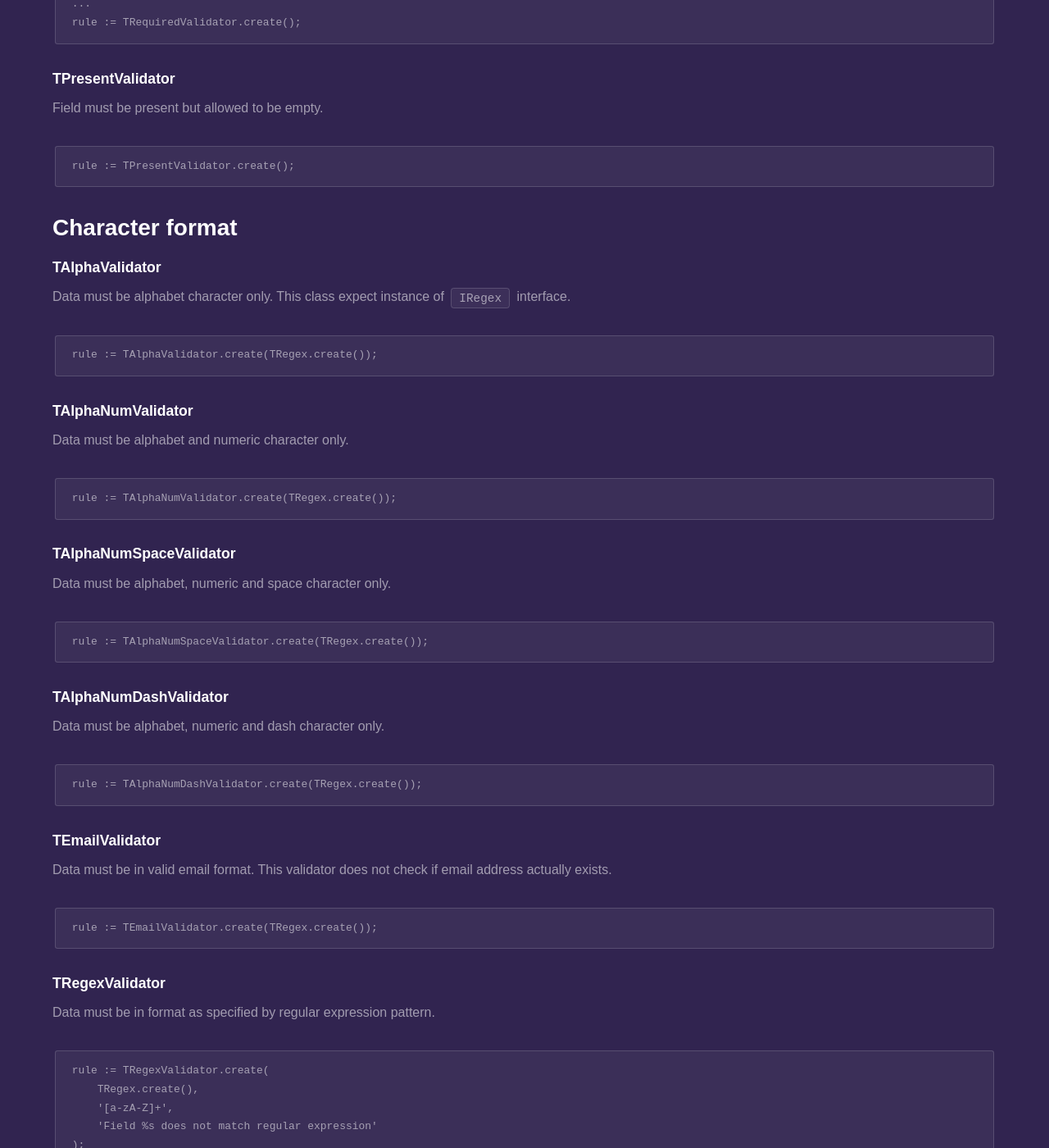
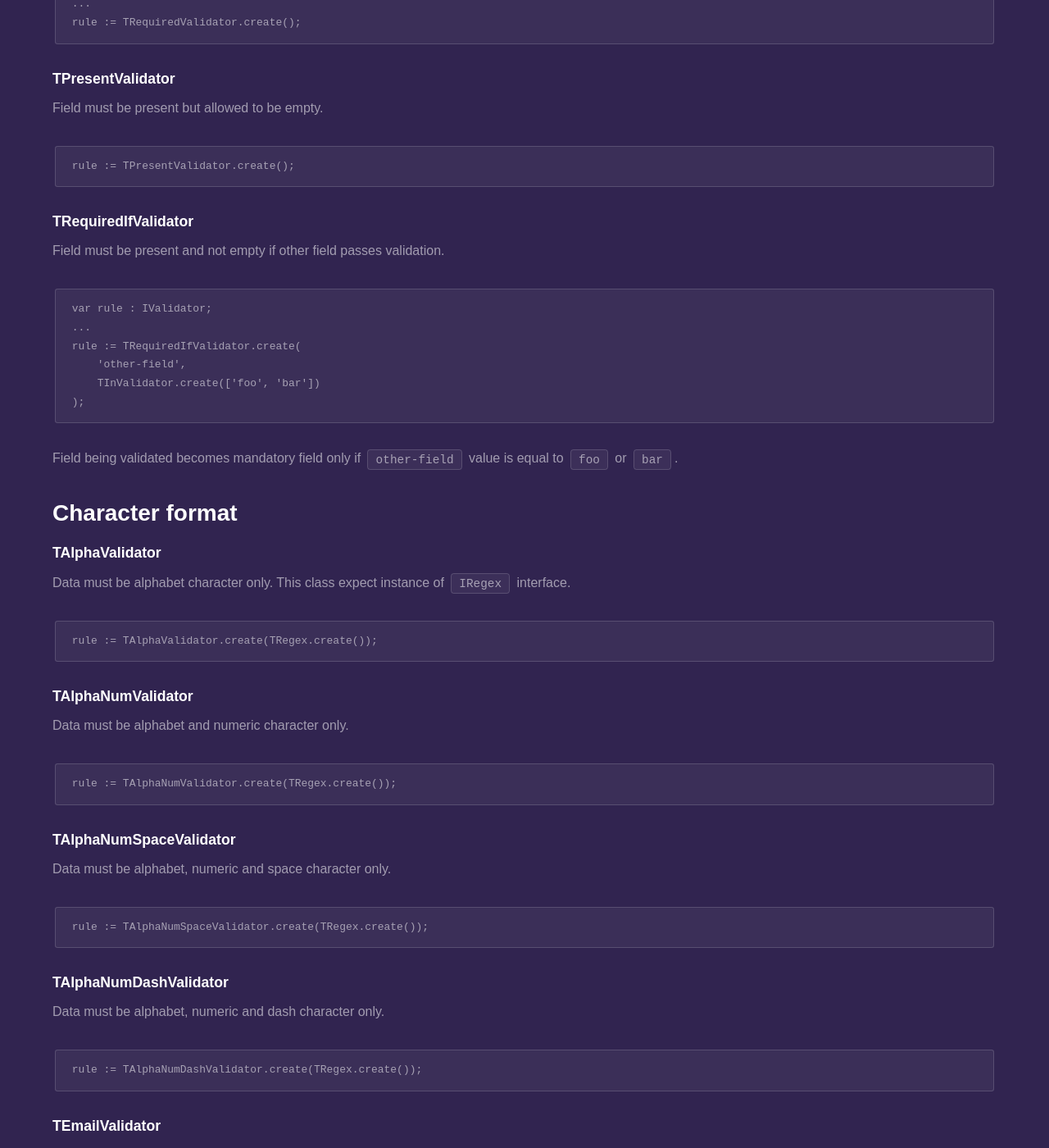
Before and after one commit to fanoframework/fanoframework.github.io, a Jekyll site: the page built from security/form-validation/built-in-validation-rules/index.md, in a window 1280 px wide and 1400 px high, scrolled down 547 px. Shown: the whole window at 82% size. Built offline with Jekyll 4.4.1, drawn with Linux system fonts in a browser that asks for light colours; our own code applies the rules of GitHub Pages for plain Markdown files; some of the changed text lies outside the part shown.

Commit message:
add content about new validators

````diff
--- a/security/form-validation/built-in-validation-rules/index.md
+++ b/security/form-validation/built-in-validation-rules/index.md
@@ -26,6 +26,20 @@
 ```
 rule := TPresentValidator.create();
 ```
+
+### TRequiredIfValidator
+
+Field must be present and not empty if other field passes validation.
+
+```
+var rule : IValidator;
+...
+rule := TRequiredIfValidator.create(
+    'other-field',
+    TInValidator.create(['foo', 'bar'])
+);
+```
+Field being validated becomes mandatory field only if `other-field` value is equal to `foo` or `bar`.
 
 ## Character format
 
@@ -67,6 +81,14 @@
 
 ```
 rule := TEmailValidator.create(TRegex.create());
+```
+
+### TUrlValidator
+
+Data must be in valid URL format. This validator does not check if URL address actually exists.
+
+```
+rule := TUrlValidator.create(TRegex.create());
 ```
 
 ### TRegexValidator
@@ -338,12 +360,28 @@
 ```
 Validation will pass if current data is equal to data in field `password_confirmation`.
 
+### TSameValidator
+
+This is alias for `TConfirmedValidator`. It passes validation if other field has same value as field being validated.
+
+```
+rule := TSameValidator.create('password_confirmation');
+```
+
 ### TUuidValidator
 
 Data must be in valid GUID string.
 
 ```
 rule := TUuidValidator.create();
+```
+
+### TAlwaysPassValidator
+
+Dummy validator which always make field passes validation.
+
+```
+rule := TAlwaysPassValidator.create();
 ```
 
 ### TBaseValidator
````
